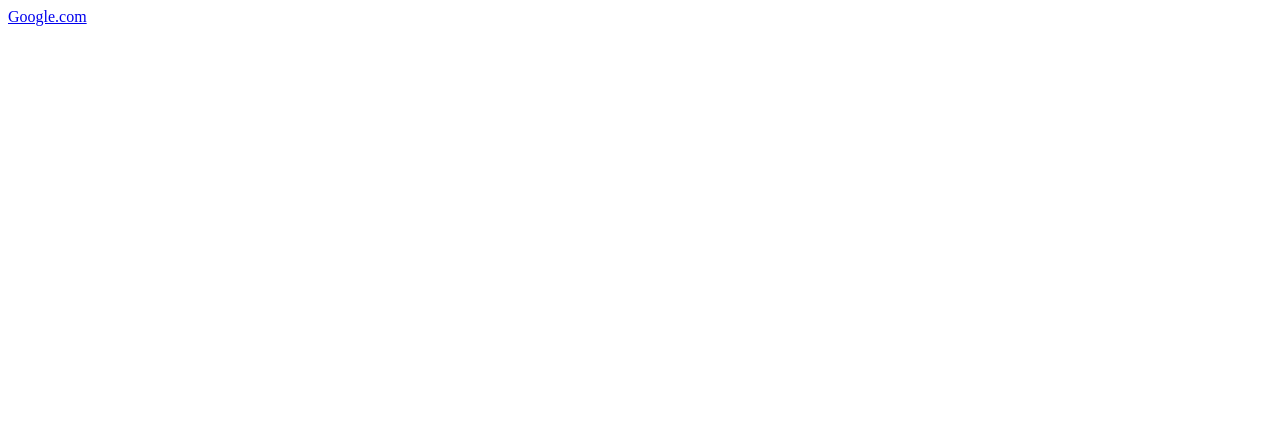
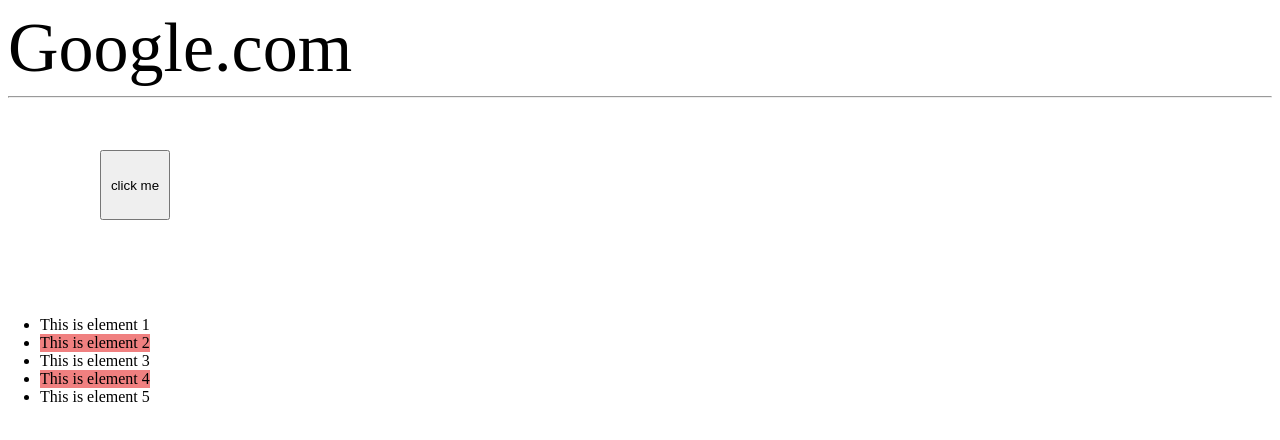
Before and after one commit to clouqs/TWL-24-25, a plain HTML site: page 5.pseudo classes/sample page5.html in a window 1280 px wide. Drawn offline with Linux system fonts and the light colour scheme; files that its build step writes are made by us from their sources.

Commit message:
psuedo classes

```diff
--- a/5.pseudo classes/sample page5.html
+++ b/5.pseudo classes/sample page5.html
@@ -1,10 +1,24 @@
 <!DOCTYPE html>
 <html>
 <head>
-    <title>Not my first website pt.3</title>
-    <link rel="stylesheet" href="style4.css">
+    <title>Not my first website pt.4</title>
+    <link rel="stylesheet" href="style5.css">
 </head>
 <body>
-    <a href="https://www.google.com">Google.com</a>
+    <a href="https://www.google.com" id="tag">Google.com</a>
+    <button id="bt">click me</button>
+    <br>
+    <hr>
+    <ul id="list">
+        <li>This is element 1</li>
+        <li>This is element 2</li>
+        <li>This is element 3</li>
+        <li>This is element 4</li>
+        <li>This is element 5</li>
+    </ul>
+
+
+
+
 </body>
 </html>
--- a/5.pseudo classes/style5.css
+++ b/5.pseudo classes/style5.css
@@ -0,0 +1,45 @@
+a{      /*le pseudo classi sono usati per selezionare elementi che sono in uno stato particolare(un link visitato, ecc...)*/
+    color: black;
+    text-decoration: none;
+    font-size: 70px;
+}
+
+a:visited{
+    color: lawngreen;
+    font-size: 70px;
+}
+a:hover{
+    color: tomato;
+}
+
+a:active{
+    color: orange;  /*tieni premuto per visualizzare*/
+}
+
+#bt {
+    position: absolute;
+    width: 70px;
+    height: 70px;
+    top: 150px;
+    left: 100px;
+}
+
+#bt:hover {
+    background-color: darkgreen;
+}
+#list{
+    position: absolute;
+    top: 300px;
+    left: 0px;
+}
+
+/*#list li:nth-child(1){
+    background-color: yellow;
+} */
+li:nth-child(even){        /*evidenzia gli elementi pari*/
+    background-color:powderblue;
+}
+
+li:nth-child(2n){        /*evidenzia gli elementi dispari*/
+    background-color: lightcoral;
+}
```
